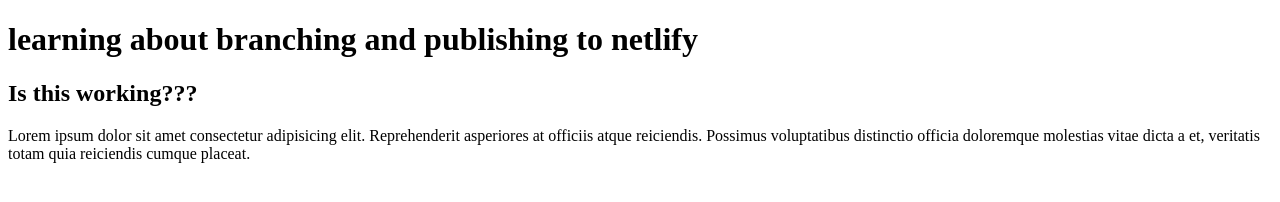
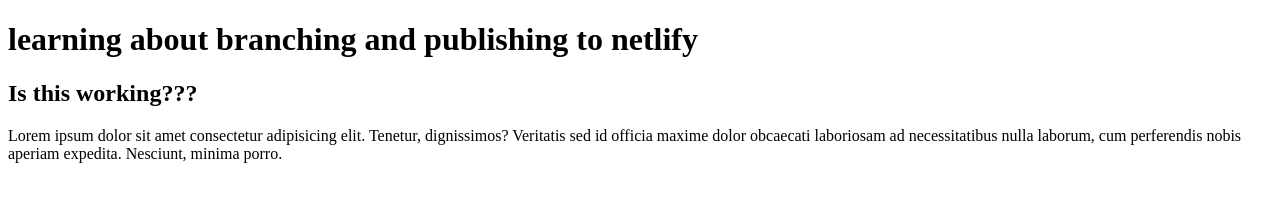
Before and after one commit to tyler-morales/git_branches, a plain HTML site: page index.html in a window 1280 px wide. Drawn offline with Linux system fonts and the light colour scheme.

Commit message:
add para

```diff
--- a/index.html
+++ b/index.html
@@ -11,9 +11,9 @@
 <body>
     <h1>learning about branching and publishing to netlify</h1>
     <h2>Is this working???</h2>
-    <p>Lorem ipsum dolor sit amet consectetur adipisicing elit. Reprehenderit asperiores at officiis atque reiciendis.
-        Possimus voluptatibus distinctio officia doloremque molestias vitae dicta a et, veritatis totam quia reiciendis
-        cumque placeat.</p>
+    <p>Lorem ipsum dolor sit amet consectetur adipisicing elit. Tenetur, dignissimos? Veritatis sed id officia maxime
+        dolor obcaecati laboriosam ad necessitatibus nulla laborum, cum perferendis nobis aperiam expedita. Nesciunt,
+        minima porro.</p>
 </body>
 
 </html>
```
